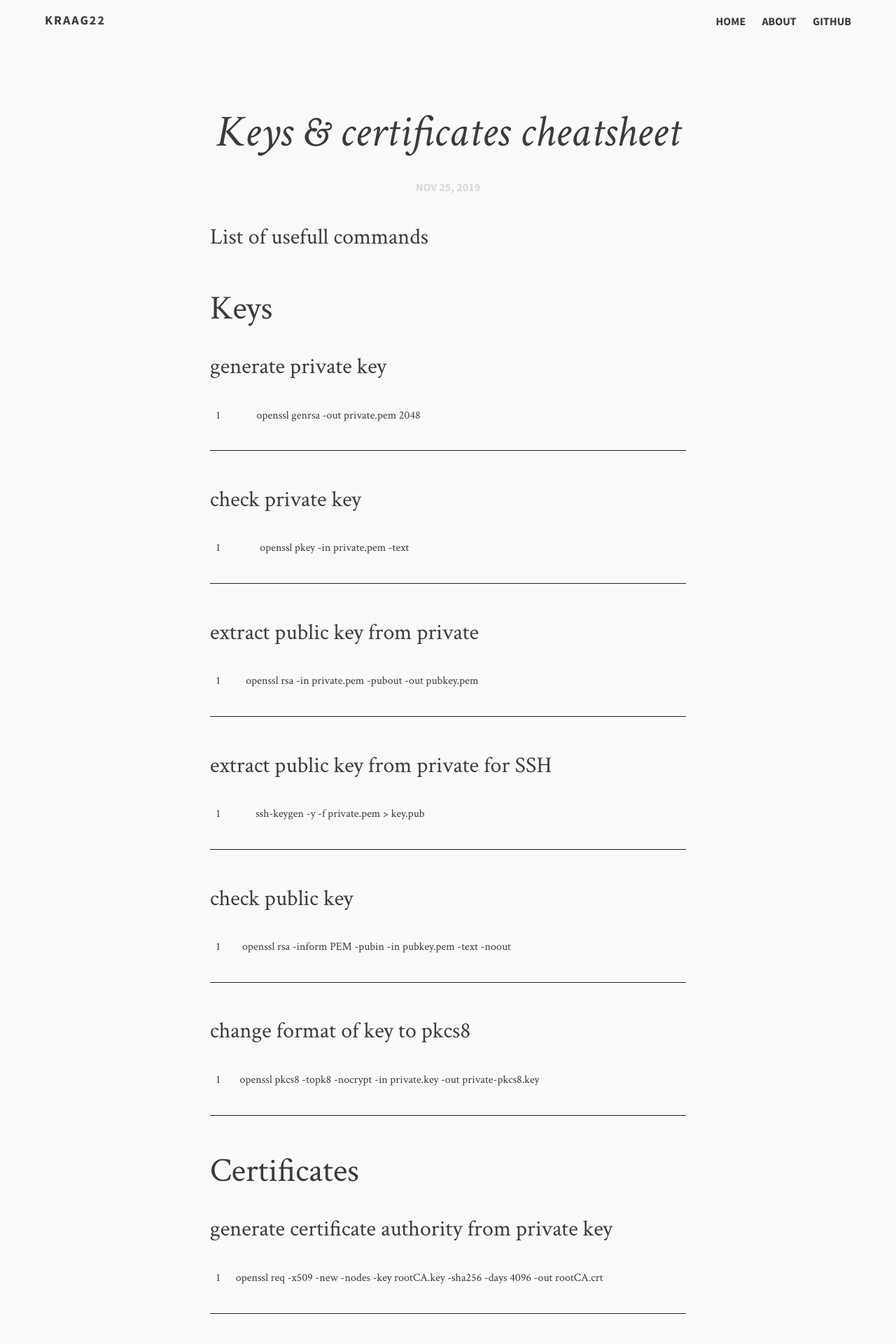
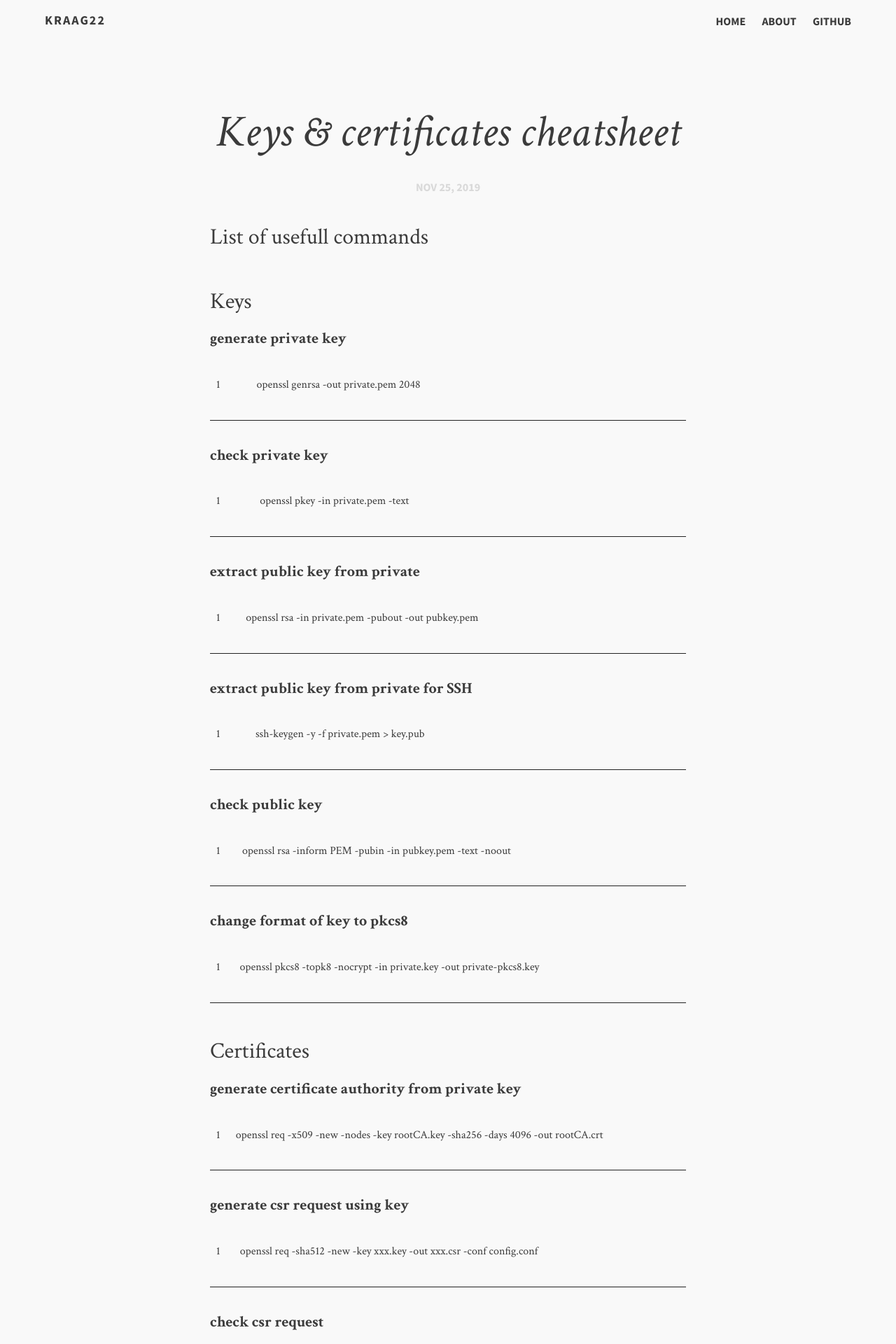
Before and after one commit to kraag22/blog, a Jekyll site: the page built from _posts/2019-11-25-openssl-cheatsheet.md, in a window 1280 px wide. Shown: the top 1920 px of the page at 70% size. Built offline with Jekyll 4.4.1, drawn with Linux system fonts in a browser that asks for light colours; comment, search, counter and statistics services are not loaded.

Commit message:
minor design improvements

````diff
--- a/_layouts/home.html
+++ b/_layouts/home.html
@@ -18,12 +18,15 @@
       <section class="article archive">
         <article class="archive-wrap">
             <ol class="post-list">
+               {% if page.title %}
                <lh><h2><span class="bb">{{ page.title }}</span></h2></lh>
+               {% else %}
+               <li class="no-title"></li>
+               {% endif %}
                 {% for post in site.posts %}
                 <li>
                   <div class="deets" itemscope itemtype="http://schema.org/BlogPosting" itemprop="blogPost">
                       <h1><a href="{{ site.url }}{{ post.url }}">{{ post.title }}</a></h1>
-                      <p class="date"><time datetime="{{ post.date | date_to_xmlschema }}" itemprop="datePublished">{{ post.date | date: "%B %d, %Y" }}</time></p>
                       <p class="">{% if post.description %}{{ post.description  | strip_html | strip_newlines | truncate: 120 }}{% else %}{{ post.content | strip_html | strip_newlines | truncate: 120 }}{% endif %}</p>
                   </div>
                 </li>
--- a/_posts/2019-11-25-openssl-cheatsheet.md
+++ b/_posts/2019-11-25-openssl-cheatsheet.md
@@ -5,61 +5,56 @@ description: "List of usefull commands"
 category: articles
 tags: [programming]
 ---
-## Keys
+### Keys
 
-### generate private key
+**generate private key** <br />
+ ```openssl genrsa -out private.pem 2048```
 
-```openssl genrsa -out private.pem 2048```
+**check private key** <br />
+ ```openssl pkey -in private.pem -text```
 
-### check private key
+**extract public key from private** <br />
+ ```openssl rsa -in private.pem -pubout -out pubkey.pem```
 
-```openssl pkey -in private.pem -text```
+**extract public key from private for SSH** <br />
+ ```ssh-keygen -y -f private.pem > key.pub```
 
-### extract public key from private
+**check public key** <br />
+ ```openssl rsa -inform PEM -pubin -in pubkey.pem -text -noout```
 
-```openssl rsa -in private.pem -pubout -out pubkey.pem```
+**change format of key to pkcs8** <br />
+ ```openssl pkcs8 -topk8 -nocrypt -in private.key -out private-pkcs8.key```
 
-### extract public key from private for SSH
+### Certificates
 
-```ssh-keygen -y -f private.pem > key.pub```
+**generate certificate authority from private key** <br />
+ ```openssl req -x509 -new -nodes -key rootCA.key -sha256 -days 4096 -out rootCA.crt```
 
-### check public key
+**generate csr request using key** <br />
+ ```openssl req -sha512 -new -key xxx.key -out xxx.csr -conf config.conf```
 
-```openssl rsa -inform PEM -pubin -in pubkey.pem -text -noout```
+**check csr request** <br />
+ ```openssl req -in mydomain.com.csr -noout -text```
 
-### change format of key to pkcs8
-```openssl pkcs8 -topk8 -nocrypt -in private.key -out private-pkcs8.key```
-
-## Certificates
-
-### generate certificate authority from private key
-```openssl req -x509 -new -nodes -key rootCA.key -sha256 -days 4096 -out rootCA.crt```
-
-### generate csr request using key
-```openssl req -sha512 -new -key xxx.key -out xxx.csr -conf config.conf```
-
-### check csr request
-```openssl req -in mydomain.com.csr -noout -text```
-
-### save serial to file
-```openssl x509 -in rootCA.crt -text -noout -serial```
+**save serial to file** <br />
+ ```openssl x509 -in rootCA.crt -text -noout -serial``` <br />
 At the end is serial "serial=XXXX" take only XXXX part ad save it to file "serial"
 
-### generate server certificate
-```openssl x509 -days 365 -req -sha512 -in xxx.csr -CAserial serial -CA rootCA.crt -CAkey ca.key -out new.crt -extensions v3_req -extfile server.conf```
+**generate server certificate** <br />
+ ```openssl x509 -days 365 -req -sha512 -in xxx.csr -CAserial serial -CA rootCA.crt -CAkey ca.key -out new.crt -extensions v3_req -extfile server.conf```
 
-### generate client certificate
-```openssl x509 -days 365 -req -sha512 -in xxx.csr -CAserial serial -CA rootCA.crt -CAkey ca.key -out new.crt -extensions v3_req -extensions usr_cert -extfile client.conf```
+**generate client certificate** <br />
+ ```openssl x509 -days 365 -req -sha512 -in xxx.csr -CAserial serial -CA rootCA.crt -CAkey ca.key -out new.crt -extensions v3_req -extensions usr_cert -extfile client.conf```
 
-### check certificate
-```openssl x509 -in certificate.crt -text -noout```
+**check certificate** <br />
+ ```openssl x509 -in certificate.crt -text -noout```
 
-### get server certificate
-```openssl s_client -showcerts -connect www.example.com:443```
+**get server certificate** <br />
+ ```openssl s_client -showcerts -connect www.example.com:443```
 
-## Config files
+### Config files
 
-### server.conf
+#### server.conf
 ```
 [req]
 distinguished_name = req_distinguished_name
@@ -86,7 +81,7 @@ DNS.1 = DOMAIN NAME
 IP.1 = IP ADDRESS
 ```
 
-### client.conf
+#### client.conf
 ```
 [req]
 distinguished_name = req_distinguished_name
@@ -119,7 +114,7 @@ extendedKeyUsage = serverAuth, clientAuth
 
 ```
 
-## Links and tutorials
+### Links and tutorials
 * [list of commands](https://gist.github.com/webtobesocial/5313b0d7abc25e06c2d78f8b767d4bc3)
 * [how to generate certificate with SAN](https://geekflare.com/san-ssl-certificate/)
 * [setting certificates for Filebeat and Logstash](https://documentation.wazuh.com/3.2/installation-guide/optional-configurations/elastic_ssl.html)
--- a/_sass/_styles.scss
+++ b/_sass/_styles.scss
@@ -388,24 +388,14 @@ header.site-header nav {
                 }
             }
 
-            a:before {
-                content:'\201c';
-                color: $grey-light;
-                position: absolute;
-                margin-left: -70px;
-                font-size: 60px;
-                z-index: 10;
-                top: -6px;
-                left: 0;
-                text-align: center;
-                @include transit;
-
-            }
-
             h1 {
                 font-size: $fs3;
                 font-style: italic;
             }
+        }
+
+        .no-title {
+            padding-top: 20px;
         }
 
         .summary {
````
Also changed, not shown: _posts/2019-11-27-logstash-pipeline-starts-forever.md (+1 -1 lines), index.md (+0 -1 lines), README.md.
